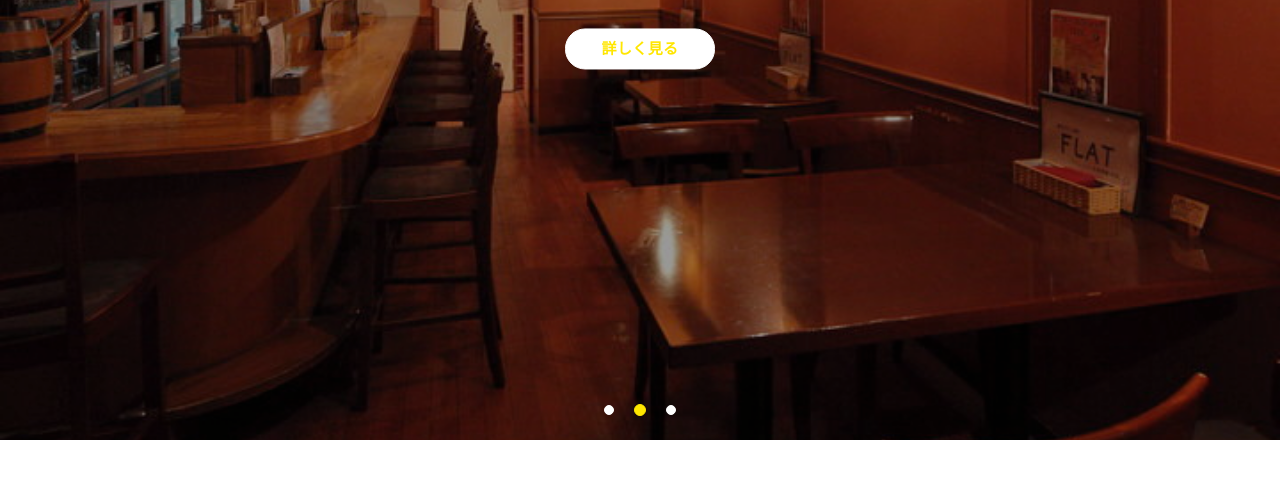
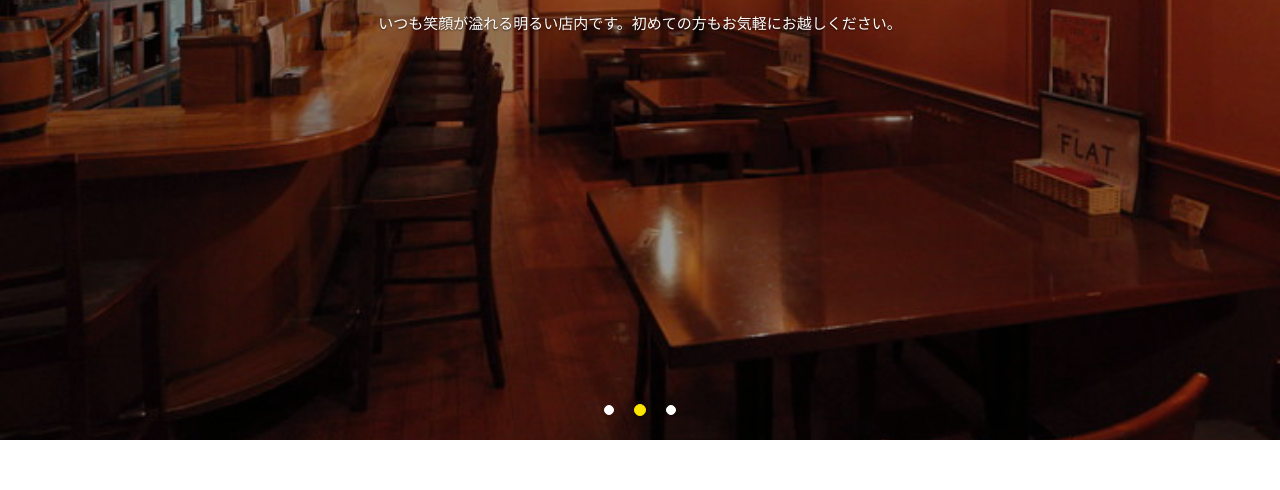
Before and after one commit to 2032029/italiancit, a plain HTML site: page index.html in a window 1280 px wide. Shown: the part 610-1100 px from the top of the page. Drawn offline with nearby package versions, Linux system fonts and the light colour scheme; files whose address does not match are found by name.

Commit message:
Update index.html

```diff
--- a/index.html
+++ b/index.html
@@ -118,7 +118,7 @@
 
 							<p>いつも笑顔が溢れる明るい店内です。初めての方もお気軽にお越しください。</p>
 
-							<a href="#services" class="btn btn-default white-yellow">詳しく見る</a>
+					<!--		<a href="#services" class="btn btn-default white-yellow">詳しく見る</a> -->
 
 						</div>
 
```
